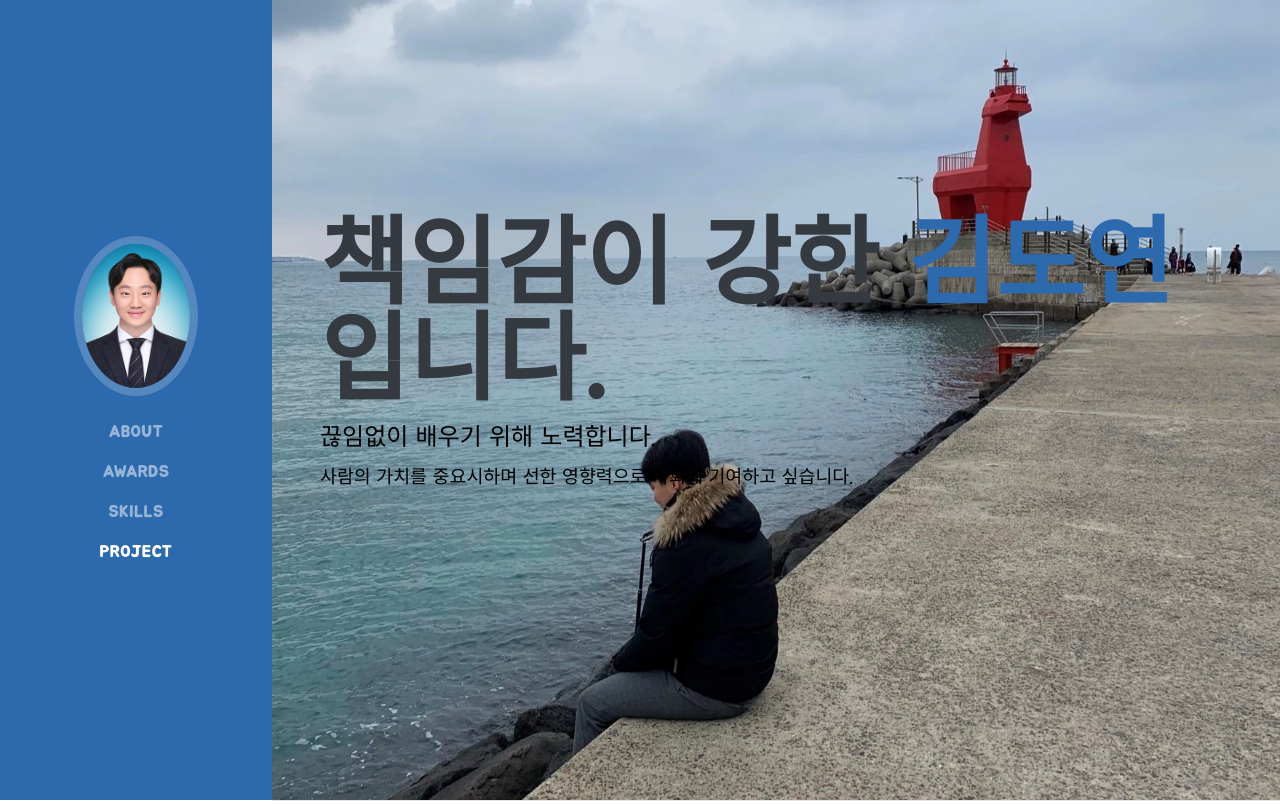
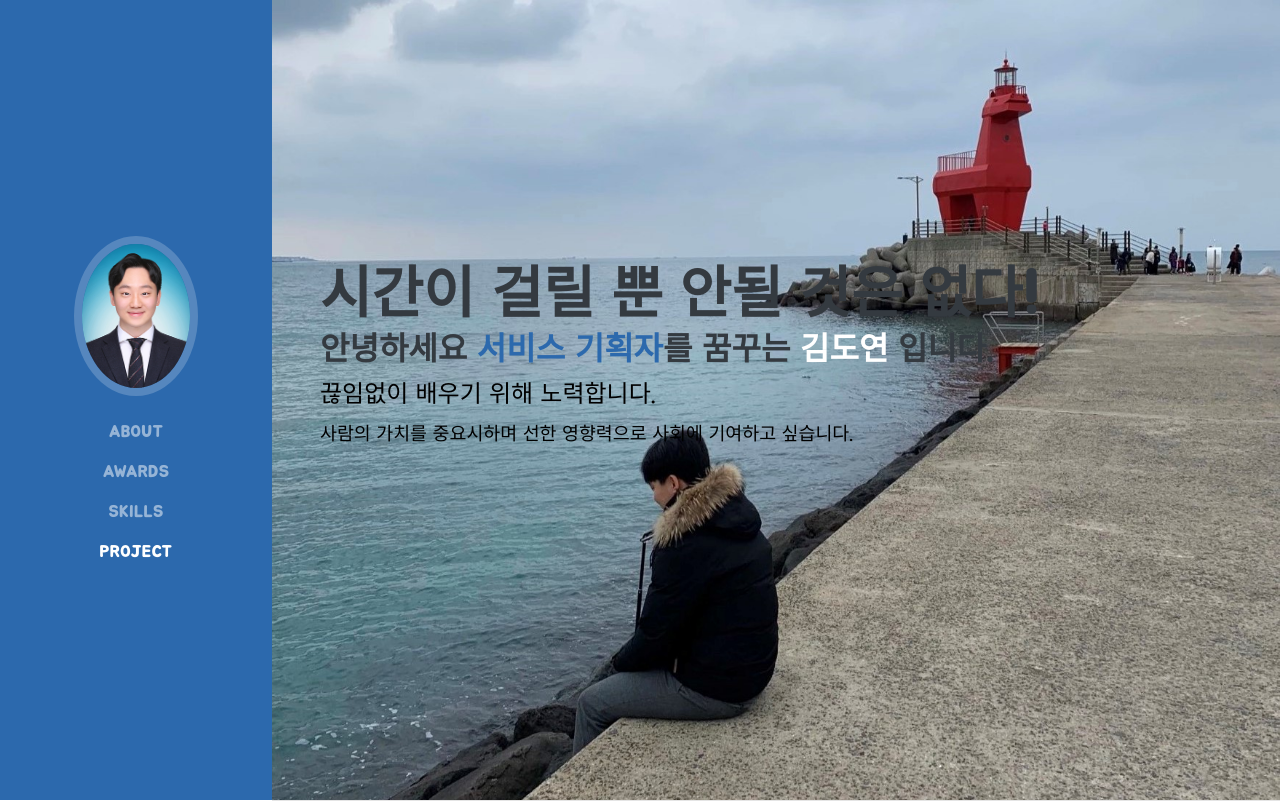
Before and after one commit to doyeon-kim-93/doyeon-kim-93.github.io, a plain HTML site: page index.html in a window 1280 px wide. Shown: the top 804 px of the page. Drawn offline with nearby package versions, Linux system fonts and the light colour scheme.

Commit message:
hello edit

```diff
--- a/index.html
+++ b/index.html
@@ -39,19 +39,23 @@
             <!-- About-->
             <section class="resume-section" id="about">
                 <div class="resume-section-content d-none d-xl-block">
-                    <h1 class="mb-0">
-                        책임감이 강한
-                        <span class="text-primary">김도연</span>
+                    <h2 class="mb-0">
+                        시간이 걸릴 뿐 안될 것은 없다!
+                    </h2>
+                    <h3>
+                        안녕하세요
+                        <span class="text-primary">서비스 기획자</span>를 꿈꾸는
+                        <span class="text-white">김도연</span>
                         입니다.
-                    </h1>
+                    </h3>
                     <div class="about2">
                         <div class="subheading mb-2 mt-2">
                             <div>
                                 끊임없이 배우기 위해 노력합니다.
                             </div>
-                            <div>
-                                <!--  성장 중 입니다. -->
-                            </div>
+                            <!-- <div>
+                                 책임감을 바탕으로 성장 중 입니다.
+                            </div> -->
                         </div>
                         <p class="lead mb-3">사람의 가치를 중요시하며 선한 영향력으로 사회에 기여하고 싶습니다.</p>
                     </div>
@@ -145,6 +149,7 @@
                         <li class="list-inline-item"><i class="fab fa-react"></i></li>
                         <li class="list-inline-item"><i class="fab fa-vuejs"></i></li>
                         <li class="list-inline-item"><i class="fab fa-bootstrap"></i></li>
+                        <span class="iconify" data-icon="mdi:google-analytics"></span>
                     </ul>
                     <ul class="list-inline dev-icons" id="skills-word">
                         <span class="iconify" data-icon="mdi:vuetify" data-inline="false"></span>
```
